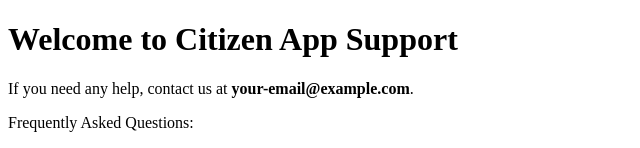
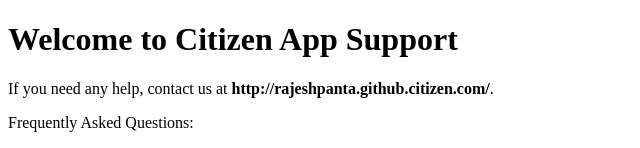
Before and after one commit to rajeshpanta/CitiZen, a plain HTML site: page index.html in a window 1280 px wide. Shown: the top 148 px of the page, without its empty margins (0-640 px from the left). Drawn offline with Linux system fonts and the light colour scheme.

Commit message:
Update index.html

```diff
--- a/index.html
+++ b/index.html
@@ -7,7 +7,7 @@
 </head>
 <body>
     <h1>Welcome to Citizen App Support</h1>
-    <p>If you need any help, contact us at <strong>your-email@example.com</strong>.</p>
+    <p>If you need any help, contact us at <strong>http://rajeshpanta.github.citizen.com/</strong>.</p>
     <p>Frequently Asked Questions:</p>
     <ul>
         <li><strong>Q:</strong> How do I use the app?</li>
```
